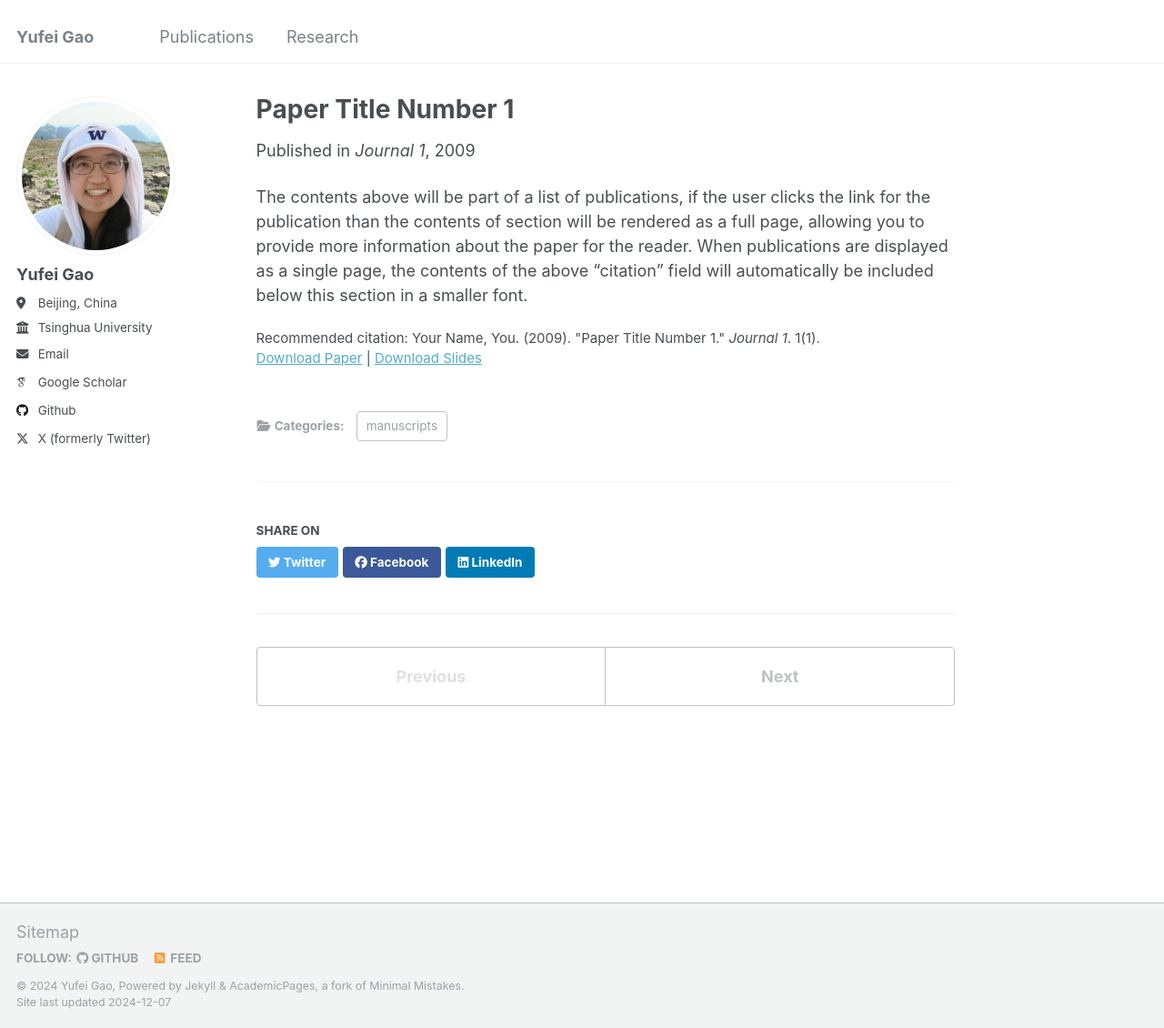
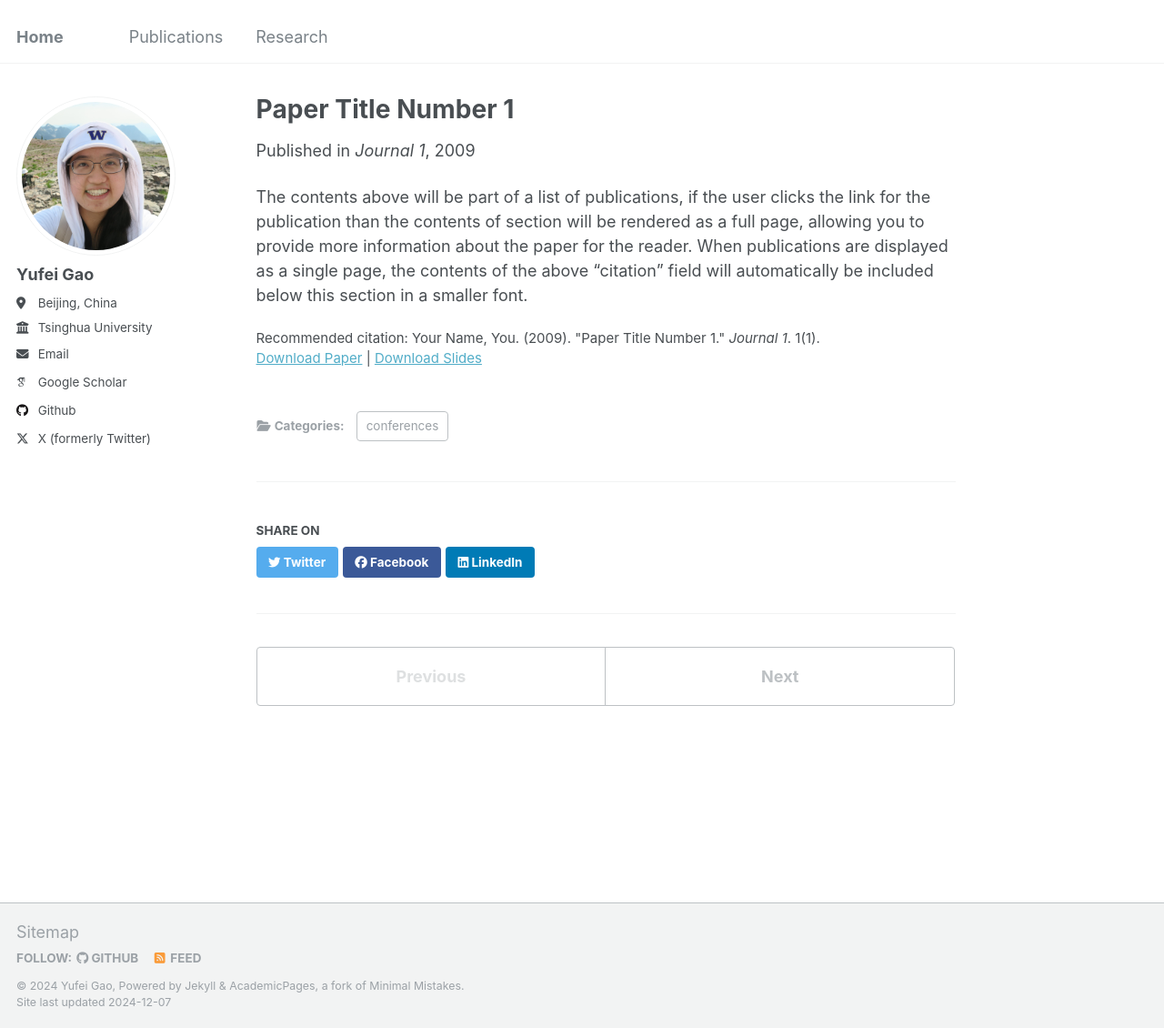
Before and after one commit to maryyufei21/maryyufei21.github.io, a Jekyll site: the page built from _publications/2009-10-01-paper-title-number-1.md, in a window 1280 px wide and 1130 px high. Shown: the whole window at 91% size. Built offline with Jekyll 4.4.1, drawn with Linux system fonts in a browser that asks for light colours; some web fonts are replaced.

Commit message:
Update site title and publication category

```diff
--- a/_config.yml
+++ b/_config.yml
@@ -8,7 +8,7 @@
 
 # Basic Site Settings
 locale                   : "en-US"
-title                    : "Yufei Gao"
+title                    : "Home"
 title_separator          : "-"
 name                     : &name "Yufei Gao"
 description              : &description "I am a senior year undergraduate student at Tsinghua University, majoring in Electronic Engineering. I am seeking for graduate positions for 2025 fall."
--- a/_publications/2009-10-01-paper-title-number-1.md
+++ b/_publications/2009-10-01-paper-title-number-1.md
@@ -1,7 +1,7 @@
 ---
 title: "Paper Title Number 1"
 collection: publications
-category: manuscripts
+category: conferences
 permalink: /publication/2009-10-01-paper-title-number-1
 excerpt: 'This paper is about the number 1. The number 2 is left for future work.'
 date: 2009-10-01
```
Also changed, not shown: _research/2014-spring-teaching-1.md (renamed from _teaching/2014-spring-teaching-1.md), _research/2015-spring-teaching-2.md (renamed from _teaching/2015-spring-teaching-2.md).
